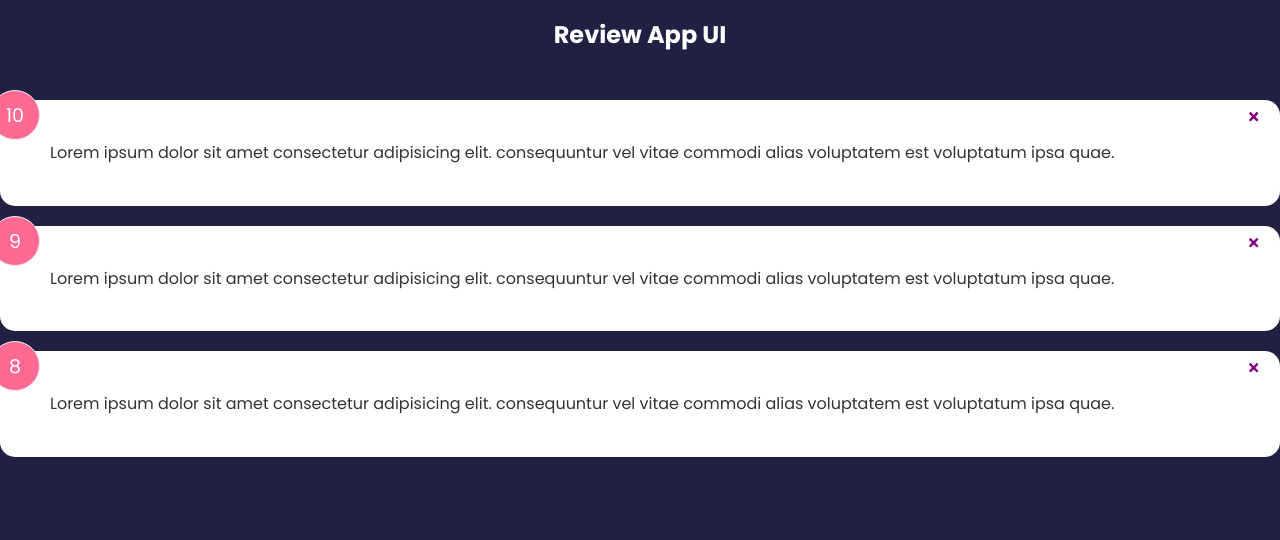
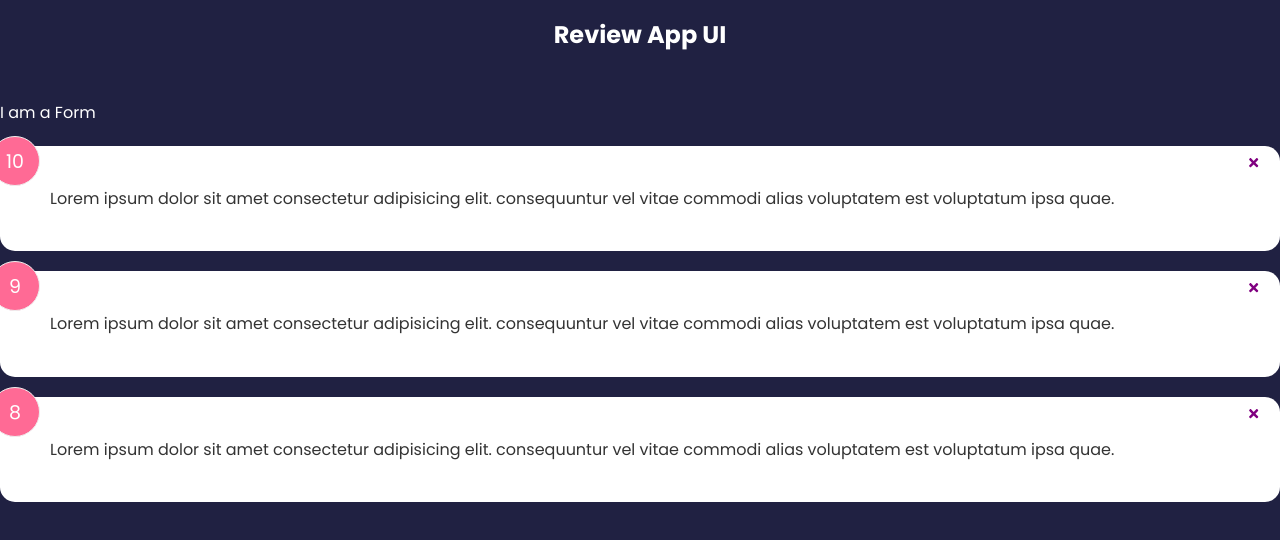
Before and after one commit to Iredafe/review-app, a React (Create React App) app: page / in a window 1280 px wide. Shown: the top 540 px of the page. Built offline with nearby package versions, Linux system fonts and the light colour scheme.

Commit message:
building a form

```diff
--- a/src/App.js
+++ b/src/App.js
@@ -3,6 +3,7 @@ import Header from './components/Header';
 import ReviewList from './components/ReviewList';
 import ReviewData from './data/ReviewData';
 import { useState } from 'react';
+import ReviewForm from './components/ReviewForm';
 
 function App() {
   const [review, setReview] = useState(ReviewData);
@@ -15,6 +16,7 @@ function App() {
   return (
     <>
       <Header />
+      <ReviewForm />
       <ReviewList review={review} handleDelete={deleteReviewItem} />
       <div className='container'></div>
     </>
--- /dev/null
+++ b/src/components/ReviewForm.jsx
@@ -0,0 +1,7 @@
+import React from 'react';
+
+function ReviewForm() {
+  return <div>I am a Form</div>;
+}
+
+export default ReviewForm;
```
